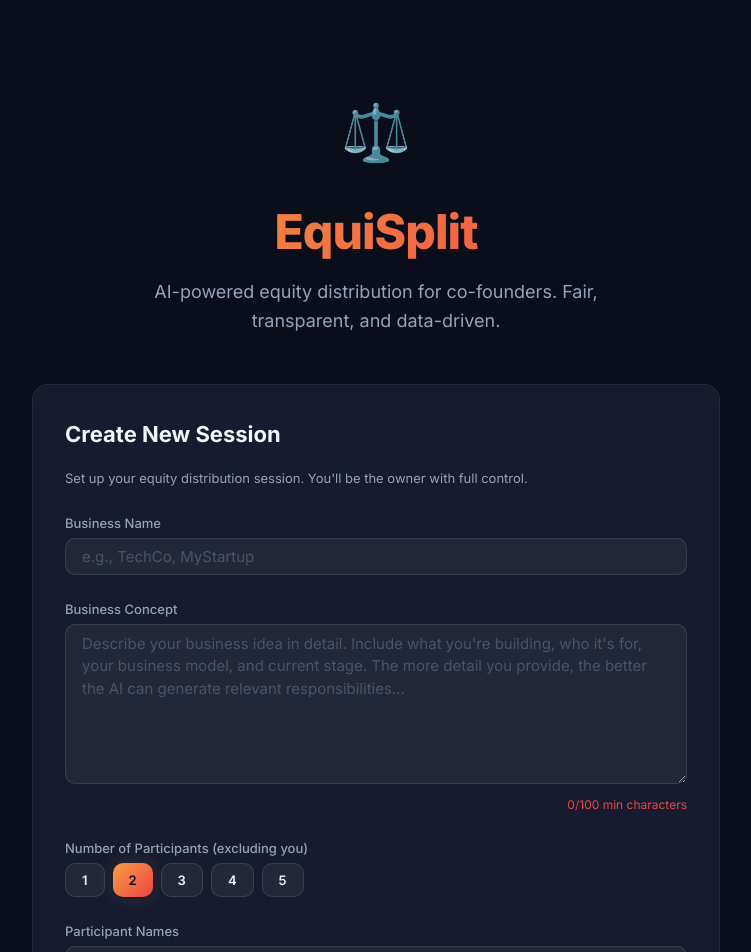
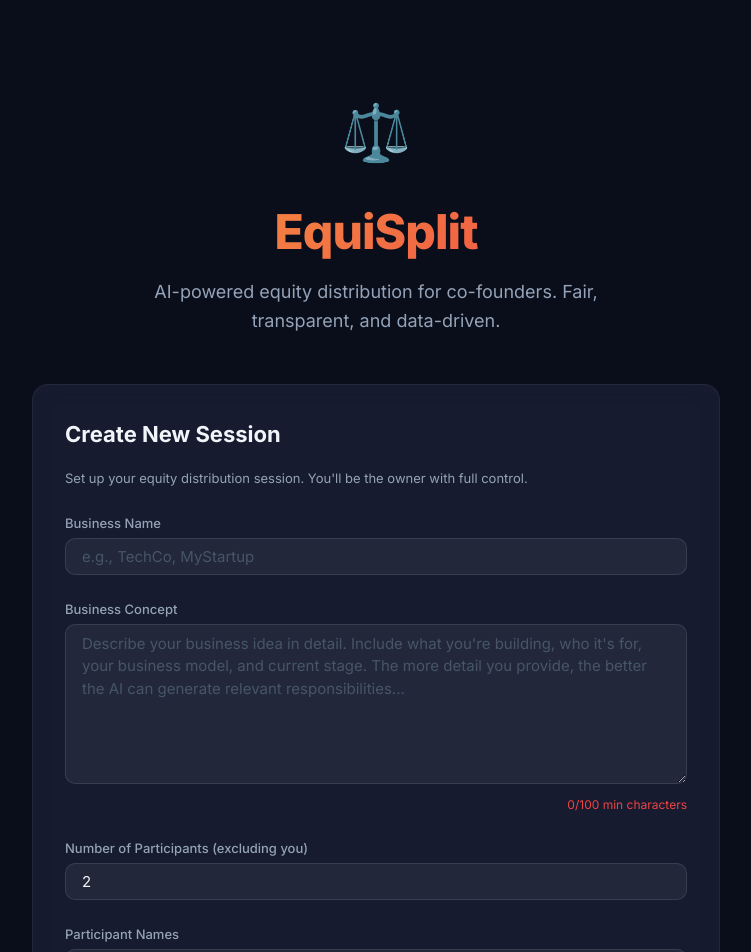
Before and after one commit to Lezzur/red_tool, a Next.js app: page / in a window 1280 px wide. Shown: the top 952 px of the page, without its empty margins (264-1015 px from the left). Built offline with nearby package versions, Linux system fonts and the light colour scheme; no server answers.

Commit message:
feat(ui): replace participant count buttons with numeric input

```diff
--- a/app/page.tsx
+++ b/app/page.tsx
@@ -118,18 +118,14 @@ export default function HomePage() {
 
         <div className="form-group">
           <label className="form-label">Number of Participants (excluding you)</label>
-          <div className="flex gap-sm" style={{ flexWrap: 'wrap' }}>
-            {[1, 2, 3, 4, 5].map(n => (
-              <button
-                key={n}
-                className={`btn ${participantCount === n ? 'btn-primary' : 'btn-secondary'}`}
-                onClick={() => handleParticipantCountChange(n)}
-                type="button"
-              >
-                {n}
-              </button>
-            ))}
-          </div>
+          <input
+            className="form-input"
+            type="number"
+            min={1}
+            max={50}
+            value={participantCount}
+            onChange={e => handleParticipantCountChange(Math.max(1, parseInt(e.target.value) || 0))}
+          />
         </div>
 
         <div className="form-group">
```
